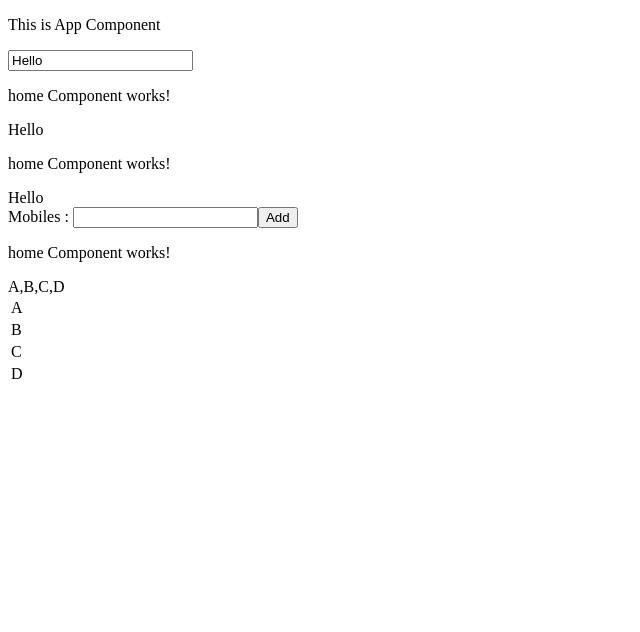
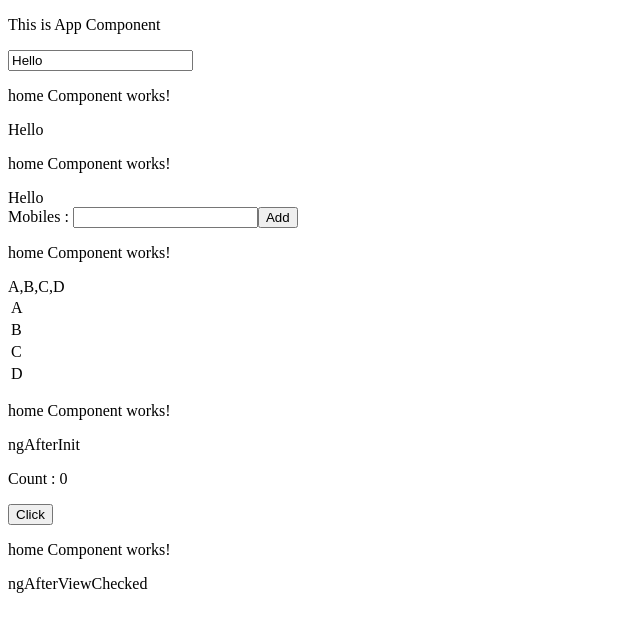
Before and after one commit to MounikaPrathushaBatchu/RoutingApp, an Angular app: page / in a window 1280 px wide. Shown: the top 632 px of the page, without its empty margins (0-640 px from the left). Built offline with nearby package versions, Linux system fonts and the light colour scheme.

Commit message:
ngAfterViewInit() & ngAfterViewChecked()

```diff
--- a/src/app/app.component.html
+++ b/src/app/app.component.html
@@ -74,9 +74,18 @@
 
     <!-- ngOnInit() -->
         <app-home [parentData]="wish"></app-home>
+
     <!-- ngDocheck() -->
         <div>
             Mobiles : <input type="text" [(ngModel)]="mobile">
             <button (click)="addList()">Add</button>
         </div>
         <app-home [mobiles]="list"></app-home>
+
+    <!-- ngAfterViewInit() -->
+        <app-home [view]="viewApp"></app-home>
+
+    <!-- ngAfterViewChecked() -->
+        <p>Count : {{counter}}</p>
+        <button (click)="updatyeCounter()">Click</button>
+        <app-home [viewCkeck]="viewChecked"></app-home>
--- a/src/app/app.component.ts
+++ b/src/app/app.component.ts
@@ -38,5 +38,11 @@ export class AppComponent {
     this.list.push(this.mobile);
     this.mobile = "";
   }
+  viewApp = 'ngAfterInit';
+  viewChecked = "ngAfterViewChecked";
+  counter = 0;
+  updatyeCounter() {
+    this.counter ++;
+  }
 
 }
--- a/src/app/home/home.component.html
+++ b/src/app/home/home.component.html
@@ -15,6 +15,10 @@
         <td>{{m}}</td>
     </tr>
 </table>
+<!-- ngAfterViewInit() -->
+{{view}}
+<!-- ngAfterViewChecked() -->
+{{viewCkeck}}
 
 <!-- AM is public write like this -->
 <!-- <div *ngFor="let m of ts.mobiles">{{m}}</div> -->
--- a/src/app/home/home.component.ts
+++ b/src/app/home/home.component.ts
@@ -1,4 +1,4 @@
-import { Component, DoCheck, Input, OnChanges, OnInit, SimpleChanges } from '@angular/core';
+import { AfterViewChecked, AfterViewInit, Component, DoCheck, Input, OnChanges, OnInit, SimpleChanges } from '@angular/core';
 import { TestService } from '../test.service';
 
 @Component({
@@ -6,7 +6,7 @@ import { TestService } from '../test.service';
   templateUrl: './home.component.html',
   styleUrls: ['./home.component.css']
 })
-export class HomeComponent implements OnChanges,OnInit,DoCheck {
+export class HomeComponent implements OnChanges,OnInit,DoCheck,AfterViewInit,AfterViewChecked {
 
   constructor(public ts : TestService) {  }
 
@@ -20,6 +20,8 @@ export class HomeComponent implements OnChanges,OnInit,DoCheck {
   @Input() childData : any;
   @Input() parentData = '';
   @Input() mobiles : any;
+  @Input() view : any;
+  @Input() viewCkeck : any;
 
   ngOnChanges(changes: SimpleChanges): void {
     console.log('OnChanges called');
@@ -31,5 +33,13 @@ export class HomeComponent implements OnChanges,OnInit,DoCheck {
   ngDoCheck(): void {
     console.log("ngDoCkeck called");
   }
+  ngAfterViewInit(): void {
+    console.log("ngAfterViewInit is called");
+  }
+  counter = 0;
+  ngAfterViewChecked(): void {
+    console.log("ngAfterViewChecked is called");
+  }
+
 
 }
```
